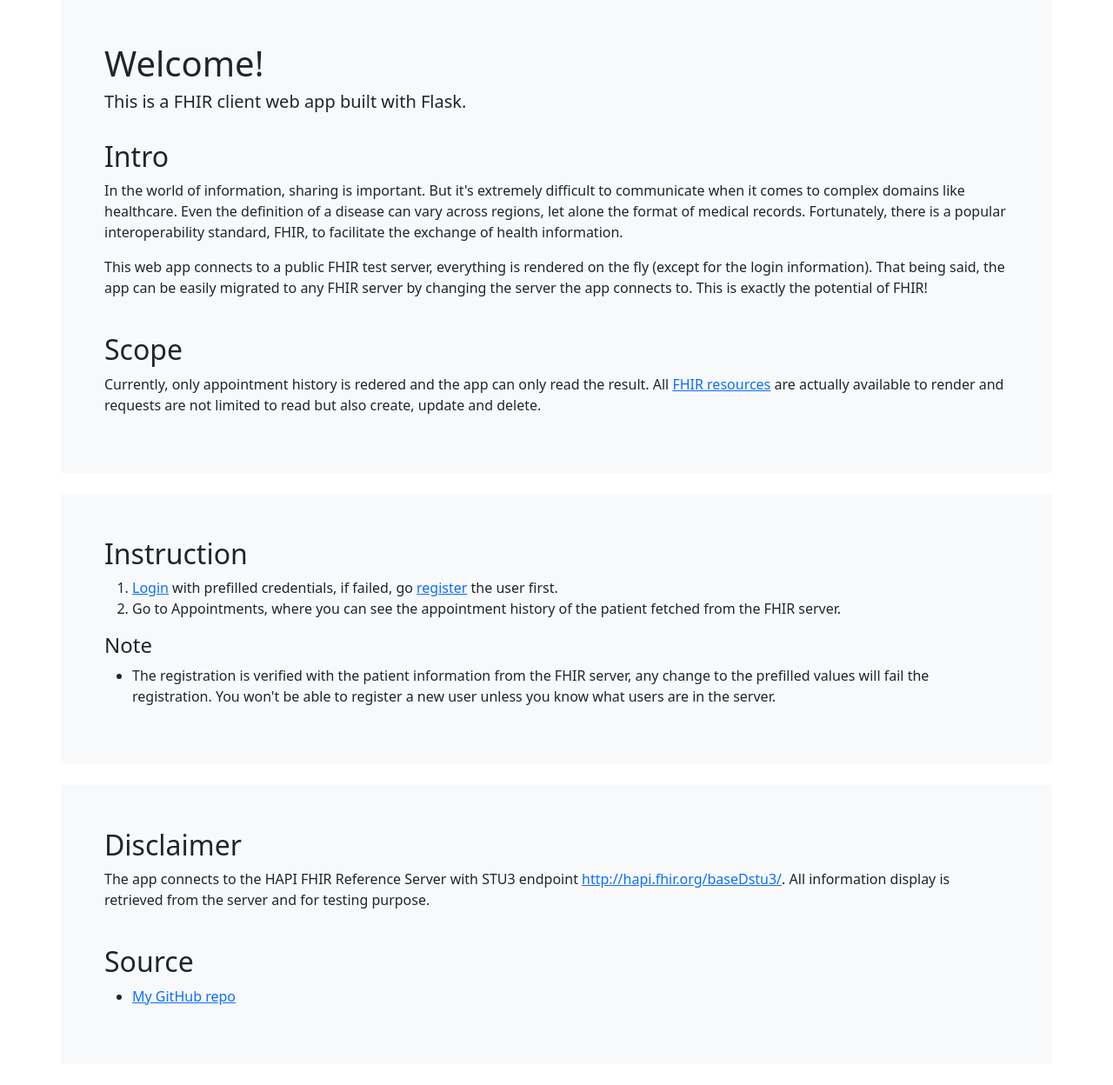
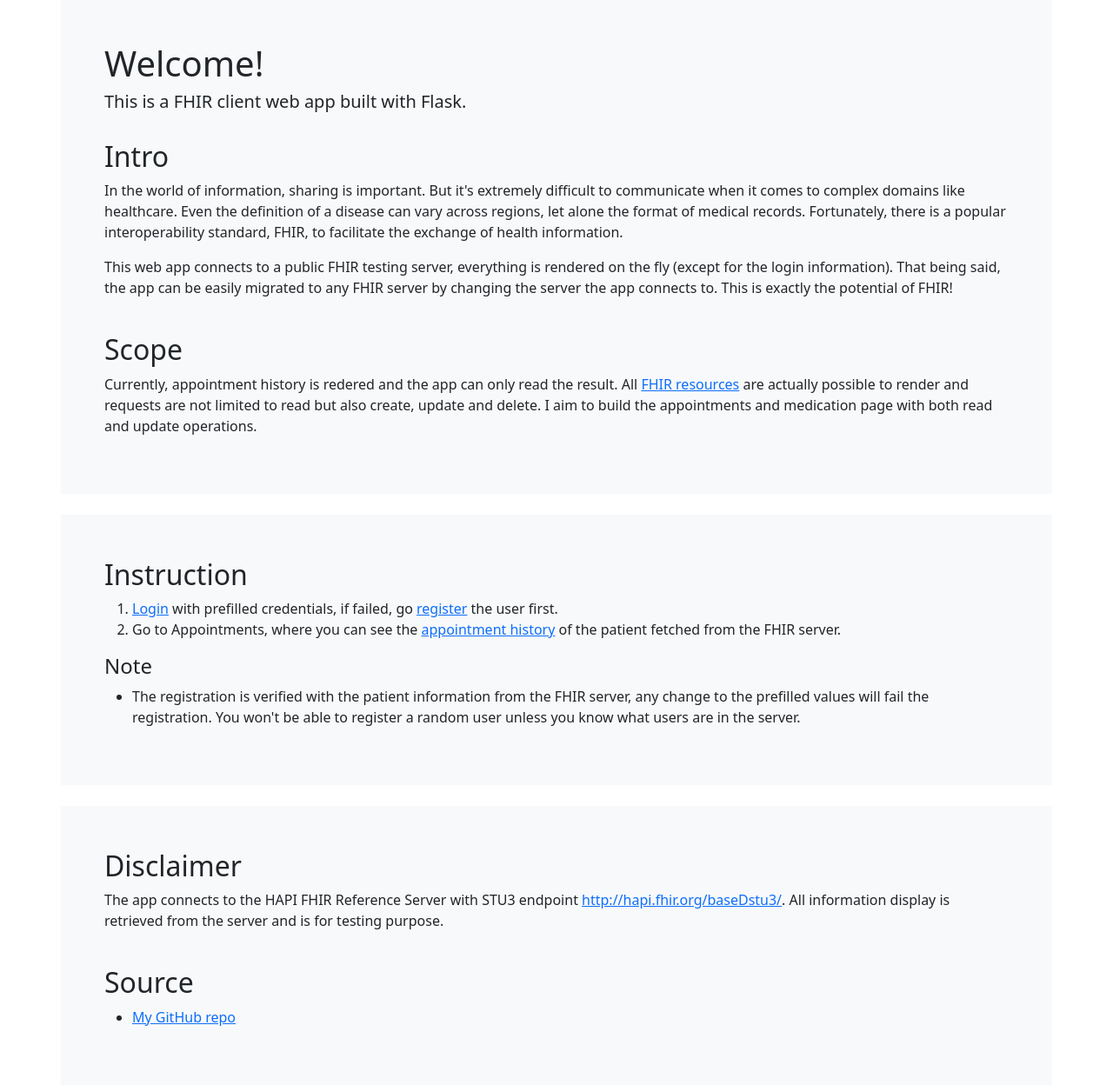
Before and after one commit to kelhwh/fhir-flask-client-web-app, a Flask app: page / in a window 1280 px wide. Shown: the part 57-1305 px from the top of the page at 87% size. Before the commit the page ends 1213 px from the top, so only its background shows below. Run offline with Flask 2, Linux system fonts and the light colour scheme.

Commit message:
update base and welcome template

```diff
--- a/application/templates/base.html
+++ b/application/templates/base.html
@@ -4,19 +4,20 @@
     <meta charset="utf-8">
     <link href="https://cdn.jsdelivr.net/npm/bootstrap@5.0.0-beta1/dist/css/bootstrap.min.css" rel="stylesheet" integrity="sha384-giJF6kkoqNQ00vy+HMDP7azOuL0xtbfIcaT9wjKHr8RbDVddVHyTfAAsrekwKmP1" crossorigin="anonymous">
     <script src="https://cdn.jsdelivr.net/npm/bootstrap@5.0.0-beta1/dist/js/bootstrap.bundle.min.js" integrity="sha384-ygbV9kiqUc6oa4msXn9868pTtWMgiQaeYH7/t7LECLbyPA2x65Kgf80OJFdroafW" crossorigin="anonymous"></script>
+    <link rel=”stylesheet” href=”https://stackpath.bootstrapcdn.com/font-awesome/4.7.0/css/font-awesome.min.css”>
     <title>Patient Portal</title>
   </head>
   <body>
     <nav class="navbar navbar-expand-lg navbar-dark bg-dark">
       <div class="container-fluid">
         <a class="navbar-brand" href="{{ url_for('core_bp.welcome') }}">Patient Portal</a>
-        <button class="navbar-toggler" type="button" data-bs-toggle="collapse" data-bs-target=".multi-collapse" aria-controls="navbarNav navbarLogin" aria-expanded="false" aria-label="Toggle navigation">
+        <button class="navbar-toggler" type="button" style="background:grey" data-bs-toggle="collapse" data-bs-target=".multi-collapse" aria-controls="navbarNav navbarLogin" aria-expanded="false" aria-label="Toggle navigation">
           <span class="navbar-toggler-icon"></span>
         </button>
         <div class="collapse multi-collapse navbar-collapse w-100 order-1 order-md-0" id="navbarNav">
           <ul class="navbar-nav mr-auto">
             <li class="nav-item">
-              <a class="nav-link" href="profile.html">Profile</a>
+              <a class="nav-link" href="{{ url_for('profile_bp.profile') }}">Profile</a>
             </li>
             <li class="nav-item">
               <a class="nav-link" href="{{ url_for('appointments_bp.list') }}">Appointments</a>
@@ -37,7 +38,6 @@
               <a class="nav-link active" href="{{ url_for('users_bp.register') }}">Register</a>
             </li>
             {% endif %}
-
           </ul>
         </div>
       </div>
--- a/application/templates/welcome.html
+++ b/application/templates/welcome.html
@@ -9,13 +9,14 @@
       But it's extremely difficult to communicate when it comes to complex domains like healthcare. Even the definition of a disease can vary across regions, let alone the format of medical records.
       Fortunately, there is a popular interoperability standard, FHIR, to facilitate the exchange of health information.</p>
     <p>
-      This web app connects to a public FHIR test server, everything is rendered on the fly (except for the login information).
+      This web app connects to a public FHIR testing server, everything is rendered on the fly (except for the login information).
       That being said, the app can be easily migrated to any FHIR server by changing the server the app connects to. This is exactly the potential of FHIR!
     </p>
     <br>
     <h2>Scope</h2>
     <p>
-      Currently, only appointment history is redered and the app can only read the result. All <a href="https://www.hl7.org/fhir/resourcelist.html">FHIR resources</a> are actually available to render and requests are not limited to read but also create, update and delete.
+      Currently, appointment history is redered and the app can only read the result. All <a href="https://www.hl7.org/fhir/resourcelist.html">FHIR resources</a> are actually possible to render and requests are not limited to read but also create, update and delete.
+      I aim to build the appointments and medication page with both read and update operations.
     </p>
   </div>
   <br>
@@ -23,14 +24,14 @@
     <h2>Instruction</h2>
     <ol>
       <li><a href="{{ url_for('users_bp.login') }}">Login</a> with prefilled credentials, if failed, go <a href="{{ url_for('users_bp.register') }}">register</a> the user first.</li>
-      <li>Go to Appointments, where you can see the appointment history of the patient fetched from the FHIR server.</li>
+      <li>Go to Appointments, where you can see the <a href="{{ url_for('appointments_bp.list') }}">appointment history</a> of the patient fetched from the FHIR server.</li>
     </ol>
     <h4>Note</h4>
     <ul>
       <li>
         <p>
           The registration is verified with the patient information from the FHIR server, any change to the prefilled values will fail the registration.
-          You won't be able to register a new user unless you know what users are in the server.
+          You won't be able to register a random user unless you know what users are in the server.
         </p>
       </li>
     </ul>
@@ -38,7 +39,7 @@
   <br>
   <div class="container bg-light" style="padding:50px">
     <h2>Disclaimer</h2>
-    <p>The app connects to the HAPI FHIR Reference Server with STU3 endpoint <a href="http://hapi.fhir.org/baseDstu3/">http://hapi.fhir.org/baseDstu3/</a>. All information display is retrieved from the server and for testing purpose.</p>
+    <p>The app connects to the HAPI FHIR Reference Server with STU3 endpoint <a href="http://hapi.fhir.org/baseDstu3/">http://hapi.fhir.org/baseDstu3/</a>. All information display is retrieved from the server and is for testing purpose.</p>
     <br>
     <h2>Source</h2>
     <ul>
```
